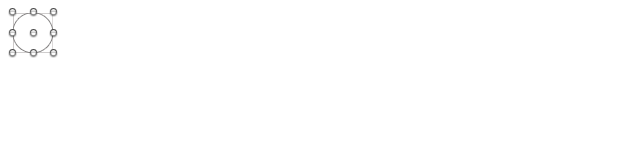
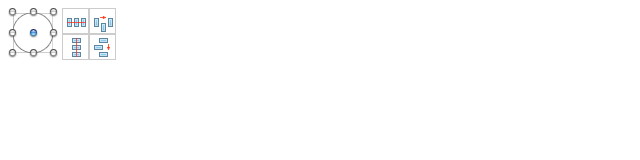
Before and after one commit to giokokos/editor, a plain HTML site: page layout/layout.html in a window 1280 px wide. Shown: the whole page, without its empty margins (0-640 px from the left). Drawn offline with nearby package versions, Linux system fonts and the light colour scheme.

Commit message:
layouts extended

```diff
--- a/layout/layout.html
+++ b/layout/layout.html
@@ -6,20 +6,19 @@
 <!--[if gt IE 8]><!--> <html class="no-js" lang="en"> <!--<![endif]-->
     <head>
         <meta charset="utf-8">
-        <meta charset=utf-8>
         <title>title</title>
 
         <!--[if lt IE 9]> HTML5Shiv
             <script src="//html5shiv.googlecode.com/svn/trunk/html5.js"></script>
         <![endif]-->
 
-        <style type="text/css">
+        <style>
 
           #align-circle{
             position:absolute;
             width:50px;
             height:50px;
-  background: url("img/circle.png") center center no-repeat;
+            background: url("img/circle.png") center no-repeat;
           }
 
           .align-button{
@@ -80,26 +79,73 @@
             right:0;
           }
 
+          #align-row {
+            position:absolute;
+            width: 25px;
+            height: 25px;
+            left: 62px;
+            border: 1px solid #ccc;
+            background: url("img/AlignRowCenter.png") center no-repeat;
+          }
 
+          #align-column {
+            position: absolute;
+            width: 25px;
+            height: 25px;
+            left: 62px;
+            top: 33px;
+            border: 1px solid #ccc;
+            background: url("img/AlignColumnCenter.png") center no-repeat;
+          }
+
+          #spread-row {
+            position: absolute;
+            width: 25px;
+            height: 25px;
+            left: 89px;
+            border: 1px solid #ccc;
+            background: url("img/DistributeRow.png") center no-repeat;
+          }
+
+          #spread-column {
+            position: absolute;
+            width: 25px;
+            height: 25px;
+            left: 89px;
+            top: 33px;
+            border: 1px solid #ccc;
+            background: url("img/DistributeColumn.png") center no-repeat;
+          }
 
         </style>
 
     </head>
     <body>
 
+
       <div id="align-circle">
         <a id="align-top-left" class="align-button" data-vertical="top" data-horizontal="left"></a>
         <a id="align-top-center" class="align-button" data-vertical="top" data-horizontal="center"></a>
         <a id="align-top-right" class="align-button" data-vertical="top" data-horizontal="right"></a>
         <a id="align-center-left" class="align-button" data-vertical="center" data-horizontal="left"></a>
-          <a id="align-center-center" class="align-button" data-vertical="center" data-horizontal="center"></a>
+        <a id="align-center-center" class="align-button active" data-vertical="center" data-horizontal="center"></a>
         <a id="align-center-right" class="align-button" data-vertical="center" data-horizontal="right"></a>
         <a id="align-bottom-left" class="align-button" data-vertical="bottom" data-horizontal="left"></a>
         <a id="align-bottom-center" class="align-button" data-vertical="bottom" data-horizontal="center"></a>
         <a id="align-bottom-right" class="align-button" data-vertical="bottom" data-horizontal="right"></a>
       </div>
+
+      <div>
+        <a id="align-row"></a>
+        <a id="align-column"></a>
+
+        <a id="spread-row"></a>
+        <a id="spread-column"></a>
       </div>
+
+
 <script src="http://code.jquery.com/jquery-1.10.1.min.js"></script>
+
 <script>
   $(function(){
 
@@ -107,17 +153,65 @@
       var $btn = $(event.target);
       $('.align-button').removeClass('active');
       $btn.addClass('active');
-      alignment={
+
+      var alignment = {
         horizontal: $btn.data("horizontal"),
         vertical:  $btn.data("vertical")
       }
 
-      console.log(alignment)
+      var $row = $('#align-row');
+      var $column = $('#align-column');
+
+  // console.log(alignment.horizontal, alignment.vertical)
+
+    // function to apply the correct images for each column
+    function applyImages() {
+
+        if (alignment.horizontal == 'left') {
+
+          $column.css( 'background-image', 'url("img/AlignColumnLeft.png")' );
+
+        }
+        if (alignment.horizontal == 'center') {
+
+          $column.css( 'background-image', 'url("img/AlignColumnCenter.png")' );
+
+        }
+        if (alignment.horizontal == 'right') {
+
+          $column.css( 'background-image', 'url("img/AlignColumnRight.png")' );
+
+        }
+
+    }
+
+    if (alignment.vertical == 'top') {
+
+        $row.css( 'background-image', 'url("img/AlignRowTop.png")' );
+        applyImages();
+     }
+
+     if (alignment.vertical == 'center') {
+
+        $row.css( 'background-image', 'url("img/AlignRowCenter.png")' );
+        applyImages();
+
+     }
+
+    if (alignment.vertical == 'bottom') {
+
+        $row.css( 'background-image', 'url("img/AlignRowBottom.png")' );
+        applyImages();
+
+     }
+
+    //  console.log(alignment)
     });
 
   })
 
 
 </script>
+
     </body>
 </html>
```
Also changed, not shown: layout/img/AlignColumnCenter.png (added), layout/img/AlignColumnLeft.png (added), layout/img/AlignColumnRight.png (added), layout/img/AlignRowBottom.png (added), layout/img/AlignRowCenter.png (added), layout/img/AlignRowTop.png (added), layout/img/DistributeColumn.png (added), layout/img/DistributeRow.png (added). Lines whose indentation alone changed are shown as unchanged.
